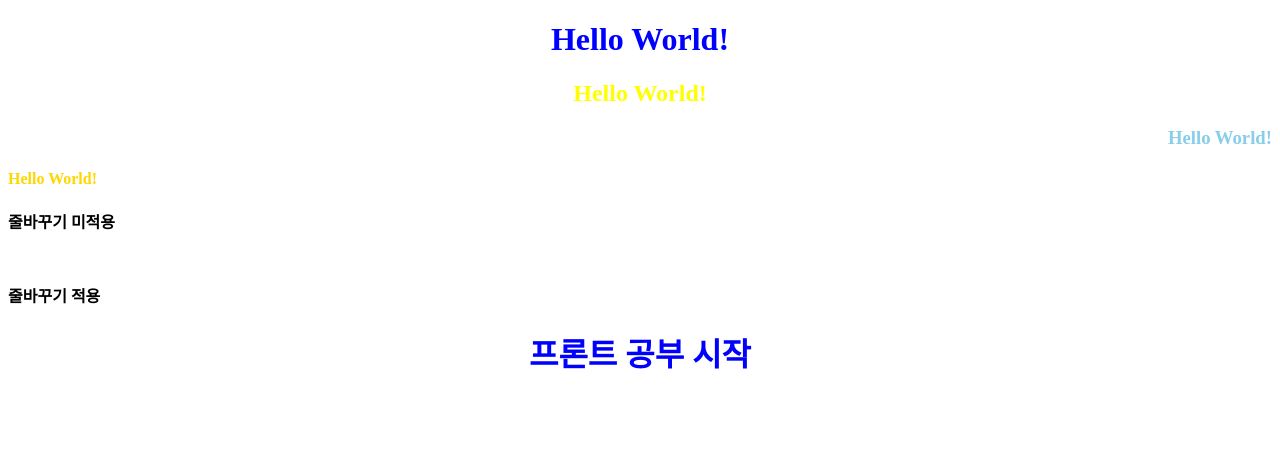
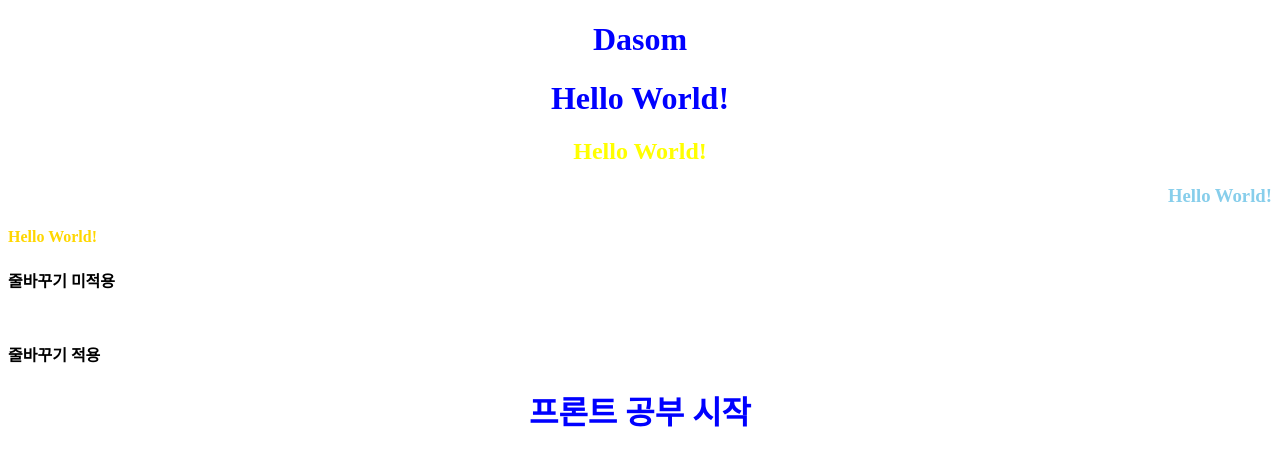
Before and after one commit to team407-79/-, a plain HTML site: page html/index.html in a window 1280 px wide. Drawn offline with Linux system fonts and the light colour scheme.

Commit message:
fix: h1태그 수정

```diff
--- a/html/index.html
+++ b/html/index.html
@@ -7,6 +7,7 @@
     <link rel="stylesheet" href="../css/main.css">
 </head>
 <body>
+    <h1>Dasom</h1>
     <h1>Hello World!</h1>
     <h2>Hello World!</h2>
     <h3>Hello World!</h3>
```
